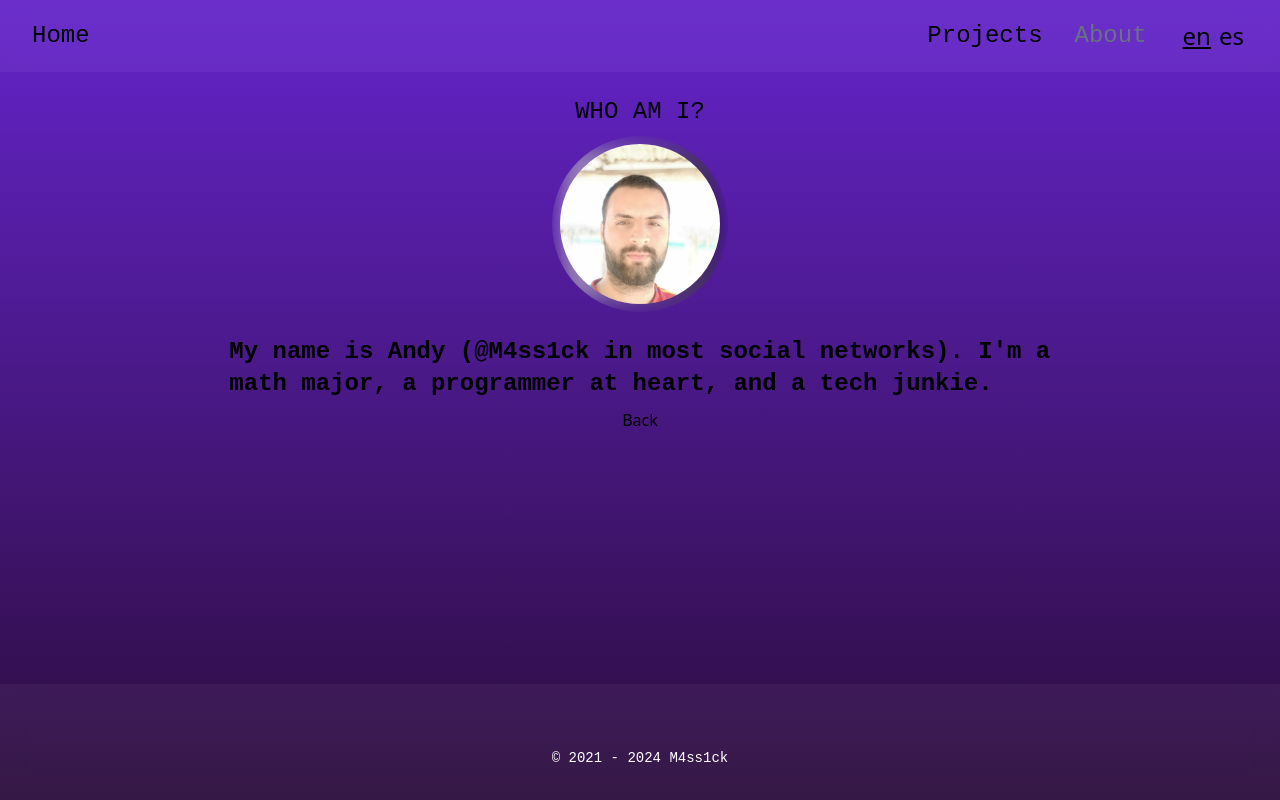
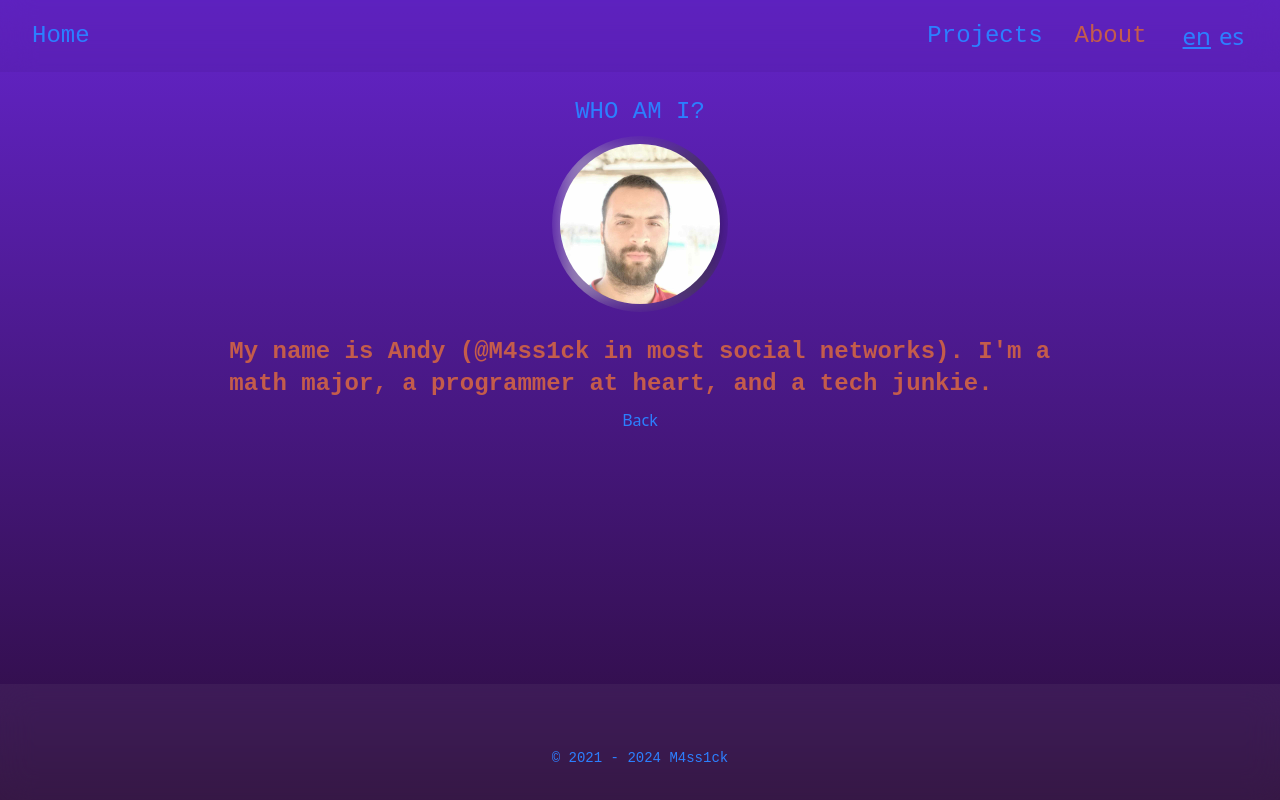
Before and after one commit to M4ss1ck/massick-portfolio-2, a Next.js app: page /en/about in a window 1280 px wide. Built offline with nearby package versions, Linux system fonts and the light colour scheme; a web font is replaced by a local one.

Commit message:
apply new theme

```diff
--- a/src/app/(app)/[lng]/about/page.tsx
+++ b/src/app/(app)/[lng]/about/page.tsx
@@ -28,7 +28,7 @@ export default function Page() {
     return (
         <main className="flex flex-col items-center justify-start w-full h-screen gap-2">
             <Navbar />
-            <h1 className="mt-4 text-lg uppercase lg:text-2xl font-display">
+            <h1 className="mt-4 text-lg uppercase lg:text-2xl font-display text-primary">
                 <span>{t("who_am_I")}</span>
             </h1>
             <div className='fancy-border'>
@@ -40,10 +40,10 @@ export default function Page() {
                     alt={t("profile")}
                 />
             </div>
-            <p className="px-4 pt-8 text-xl font-semibold font-display md:w-2/3 md:pt-4 md:text-2xl max-w-prose">
+            <p className="px-4 pt-8 text-xl font-semibold font-display md:w-2/3 md:pt-4 md:text-2xl max-w-prose text-pretty text-secondary">
                 {t("about_bio")}
             </p>
-            <Link href="/" className='font-thin font-body underline-animation'>
+            <Link href="/" className='font-thin font-body underline-animation text-primary'>
                 {t("back")}
             </Link>
             <Footer />
--- a/src/app/(app)/globals.css
+++ b/src/app/(app)/globals.css
@@ -8,7 +8,7 @@
   --foreground: #c45c4b;
   --background-start-rgb: #6424cb;
   --background-end-rgb: #2c0c3c;
-  --color-background: var(--background);
+  --color-background: #6424cb;
   --color-primary: var(--color-blue-500);
   --color-secondary: #c45c4b;
   --color-other: #f4ac1c;
--- a/src/components/Card.tsx
+++ b/src/components/Card.tsx
@@ -47,14 +47,14 @@ export const Card = ({ project }: CardProps) => {
                     />
                     {
                         project.publishedDate
-                            ? <p className="text-xs border border-current m-2 px-2 py-1 rounded-lg group-hover:text-white text-gray-400 absolute bottom-1 group-hover:bg-black bg-opacity-50">
+                            ? <p className="text-xs border border-current m-2 px-2 py-1 rounded-lg group-hover:text-white text-gray-400 absolute bottom-1 group-hover:bg-secondary/50">
                                 {dayjs(project.publishedDate).locale(locale).format('MMMM YYYY')}
                             </p>
                             : null
                     }
                 </div>
                 <div className="col-span-1 sm:col-span-2 p-2 mx-2">
-                    <h3 className="text-xl p-2 font-body backdrop-filter backdrop-blur-lg bg-black bg-opacity-70">
+                    <h3 className="text-xl p-2 font-body backdrop-filter backdrop-blur-lg bg-background/70 text-primary">
                         {project.url
                             ? <Link href={project.url} target="_blank" className="underline-animation">{t(project.title)}</Link>
                             : t(project.title)}
@@ -64,10 +64,10 @@ export const Card = ({ project }: CardProps) => {
                             typeof tag !== 'number' ? <Pill key={tag.id} tag={tag.name} /> : null
                         ))}
                     </div>
-                    <p className="font-display backdrop-filter backdrop-blur-lg bg-black bg-opacity-65 p-2 group-hover:text-white text-gray-400">{t(project.description)}</p>
+                    <p className="font-display backdrop-filter backdrop-blur-lg bg-background/70 bg-opacity-65 p-2 group-hover:text-white text-gray-300">{t(project.description)}</p>
                     {
                         project.demo
-                            ? <Link href={project.demo} target="_blank" className="underline-animation">
+                            ? <Link href={project.demo} target="_blank" className="underline-animation text-primary">
                                 <span>
                                     <LineMdLink className="w-4 h-4 inline-flex" />&nbsp;{t("demo")}
                                 </span>
@@ -81,7 +81,7 @@ export const Card = ({ project }: CardProps) => {
 }
 
 const Pill = ({ tag }: { tag: string }) => (
-    <span className="text-xs border border-current px-2 py-0 rounded-lg bg-opacity-65 group-hover:bg-opacity-1 text-slate-800 bg-white group-hover:text-black">{tag}</span>
+    <span className="text-xs border border-current px-2 py-0 rounded-lg bg-opacity-65 group-hover:bg-opacity-1 text-slate-800 bg-other group-hover:text-black">{tag}</span>
 )
 
 export function LineMdLink(props: SVGProps<SVGSVGElement>) {
--- a/src/components/Footer.tsx
+++ b/src/components/Footer.tsx
@@ -38,7 +38,7 @@ const renderSocialIcon = (component: string) => {
 export const Footer = () => {
     return (
         <footer className="flex flex-col items-center justify-center mt-auto z-20 lg:transition text-sm sm:text-lg bg-white/5 backdrop-filter backdrop-blur-lg w-full py-4">
-            <nav className="flex items-center justify-center flex-row flex-wrap space-x-2">
+            <nav className="flex items-center justify-center flex-row flex-wrap space-x-2 text-secondary">
                 {socialLinks.map((socialLink) => (
                     <a
                         key={socialLink.href}
@@ -46,13 +46,13 @@ export const Footer = () => {
                         target="_blank"
                         rel="noopener noreferrer"
                         title={socialLink.title}
-                        className="block p-1 text-xl transition duration-150 hover:text-blue-500"
+                        className="block p-1 text-xl transition duration-150 hover:text-primary"
                     >
                         {renderSocialIcon(socialLink.component)}
                     </a>
                 ))}
             </nav>
-            <p className="text-white font-display text-sm my-4">
+            <p className="text-primary font-display text-sm my-4">
                 &copy; 2021 - {new Date().getFullYear()} M4ss1ck
             </p>
         </footer>
--- a/src/components/LettersAnimation.tsx
+++ b/src/components/LettersAnimation.tsx
@@ -23,7 +23,7 @@ const LettersAnimation = ({ title }: { title: string }) => {
     return (
         <h1
             aria-label={title}
-            className="flex absolute z-10 flex-wrap justify-center items-center text-2xl text-center uppercase md:text-5xl lg:text-7xl font-display"
+            className="flex absolute z-10 flex-wrap justify-center items-center text-2xl text-center uppercase md:text-5xl lg:text-7xl font-display text-primary"
         >
             {array.map((letter, index) => {
                 return (
--- a/src/components/Menu.tsx
+++ b/src/components/Menu.tsx
@@ -4,7 +4,7 @@ import { Link } from './AnimatedLink'
 
 export default function Menu({ t }: { t: (value: string) => string }) {
     return (
-        <aside className="flex flex-row py-1 px-4 md:flex-col justify-between items-center md:items-start absolute w-full md:w-fit left-0 top-0 md:top-[60vh] z-20 rounded-lg lg:transition text-lg">
+        <aside className="flex flex-row py-1 px-4 md:flex-col justify-between items-center md:items-start absolute w-full md:w-fit left-0 top-0 md:top-[60vh] z-20 rounded-lg lg:transition text-lg text-primary">
             {/* <DarkToggle /> */}
             <h2 className="p-1 sm:p-4 text-sm sm:block lg:text-2xl">
                 <Link href="/projects" className="underline-animation">
--- a/src/components/Navbar.tsx
+++ b/src/components/Navbar.tsx
@@ -9,19 +9,19 @@ export default function Navbar() {
     const t = useTranslations();
     const path = usePathname();
     return (
-        <nav className="sticky top-0 flex flex-row py-1 px-4 justify-between items-center z-20 lg:transition text-sm sm:text-lg bg-white/5 backdrop-filter backdrop-blur-lg w-full">
+        <nav className="sticky top-0 flex flex-row py-1 px-4 justify-between items-center z-20 lg:transition text-sm sm:text-lg bg-black/5 backdrop-filter backdrop-blur-lg w-full text-primary">
             <h2 className="p-1 sm:p-4 text-sm sm:block lg:text-2xl font-display mr-auto">
-                <Link href="/" className={`${path === '/' ? 'text-gray-500' : 'underline-animation'}`}>
+                <Link href="/" className={`${path === '/' ? 'text-secondary' : 'underline-animation'}`}>
                     {t("home")}
                 </Link>
             </h2>
             <h2 className="p-1 sm:p-4 text-sm sm:block lg:text-2xl font-display">
-                <Link href="/projects" className={`${path === '/projects' ? 'text-gray-500' : 'underline-animation'}`}>
+                <Link href="/projects" className={`${path === '/projects' ? 'text-secondary pointer-events-none' : 'underline-animation'}`}>
                     {t("projects")}
                 </Link>
             </h2>
             <h2 className="p-1 sm:p-4 text-sm sm:block lg:text-2xl font-display truncate">
-                <Link href="/about" className={`${path === '/about' ? 'text-gray-500' : 'underline-animation'}`}>
+                <Link href="/about" className={`${path === '/about' ? 'text-secondary pointer-events-none' : 'underline-animation'}`}>
                     {t("about")}
                 </Link>
             </h2>
--- a/src/components/ProjectList.tsx
+++ b/src/components/ProjectList.tsx
@@ -56,7 +56,7 @@ export const ProjectList = () => {
             {projects.map((project) => (
                 <Card key={project.id} project={project} />
             ))}
-            <div className={`w-full flex items-center lg:col-span-2 justify-center ${loading ? 'visible' : 'invisible'}`}>
+            <div className={`w-full flex items-center lg:col-span-2 justify-center text-secondary ${loading ? 'visible' : 'invisible'}`}>
                 <Loading />
             </div>
             <GoUp />
@@ -82,7 +82,7 @@ export const GoUp = () => {
     }, []);
 
     return (
-        <div className='fixed right-4 bottom-4 z-30'>
+        <div className='fixed right-4 bottom-4 z-30 text-primary'>
             <button
                 onClick={() => {
                     window.scrollTo({ top: 0, behavior: 'smooth' });
```
